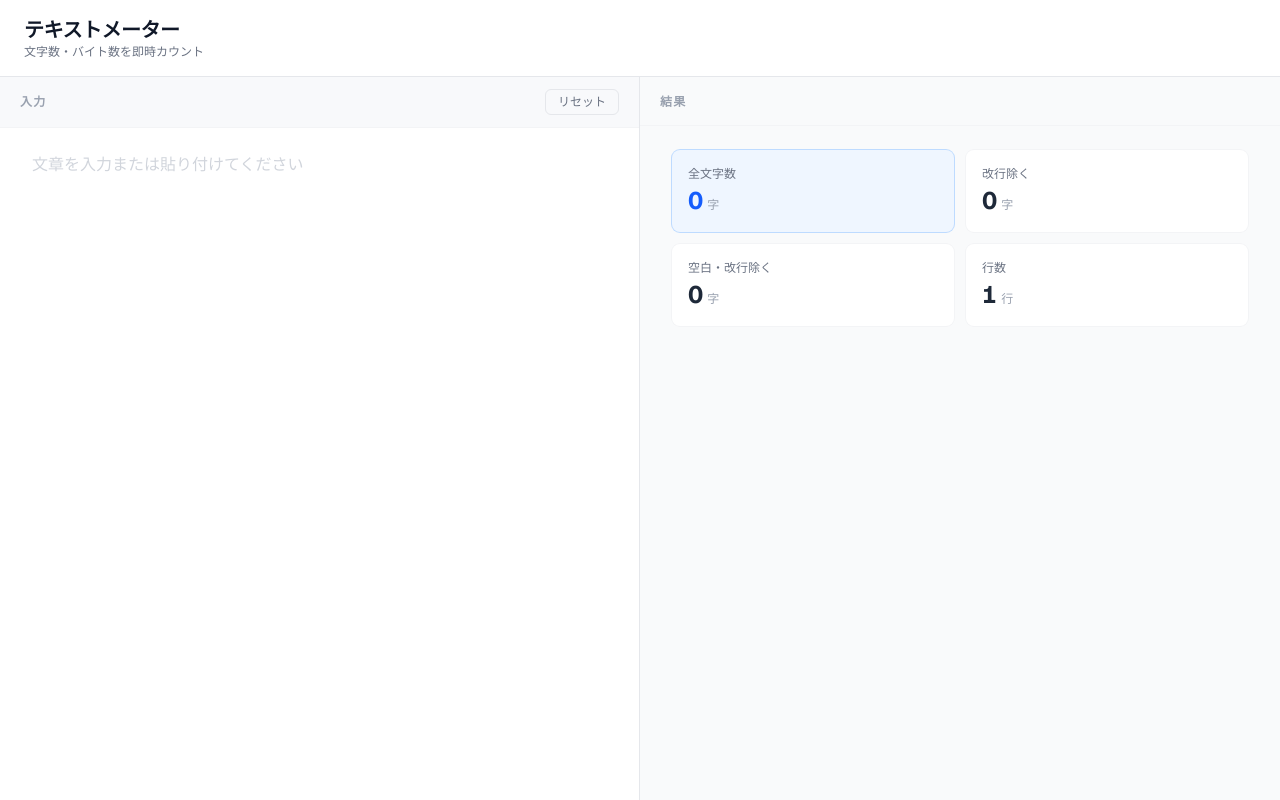
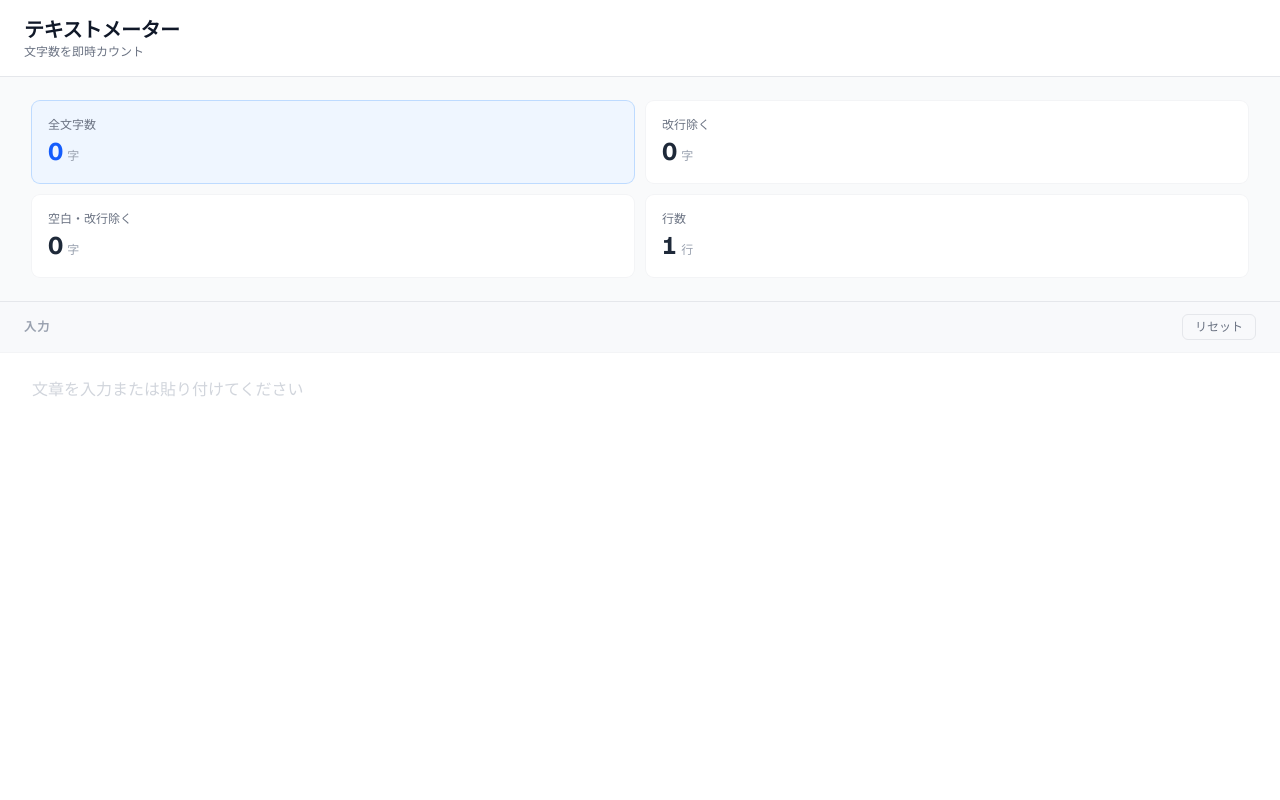
Before and after one commit to kanaix-apps/text-meter, a Next.js app: page / in a window 1280 px wide. Built offline with nearby package versions, Linux system fonts and the light colour scheme.

Commit message:
refactor: 1カラム縦並びレイアウトに変更（上:結果 / 下:入力）
Co-Authored-By: Claude Sonnet 4.6 <noreply@anthropic.com>

```diff
--- a/app/page.tsx
+++ b/app/page.tsx
@@ -18,14 +18,19 @@ export default function Home() {
           テキストメーター
         </h1>
         <p className="text-xs text-gray-500 dark:text-gray-400">
-          文字数・バイト数を即時カウント
+          文字数を即時カウント
         </p>
       </header>
 
-      <main className="flex flex-1 flex-col gap-0 lg:flex-row">
-        {/* 左カラム：入力エリア */}
-        <section className="flex flex-col border-b border-gray-200 lg:w-1/2 lg:border-b-0 lg:border-r dark:border-gray-800">
-          <div className="flex items-center justify-between border-b border-gray-100 px-5 py-3 dark:border-gray-800">
+      <main className="flex flex-1 flex-col">
+        {/* 上段：カウント結果 */}
+        <section className="border-b border-gray-200 bg-gray-50 px-8 py-6 dark:border-gray-800 dark:bg-gray-900">
+          <CountDisplay result={result} />
+        </section>
+
+        {/* 下段：テキスト入力 */}
+        <section className="flex flex-1 flex-col">
+          <div className="flex items-center justify-between border-b border-gray-100 px-6 py-3 dark:border-gray-800">
             <span className="text-xs font-semibold uppercase tracking-widest text-gray-400 dark:text-gray-500">
               入力
             </span>
@@ -41,21 +46,8 @@ export default function Home() {
             value={text}
             onChange={(e) => setText(e.target.value)}
             placeholder="文章を入力または貼り付けてください"
-            className="flex-1 resize-none bg-white px-8 py-6 text-base leading-relaxed text-gray-800 placeholder-gray-300 focus:outline-none dark:bg-gray-950 dark:text-gray-100 dark:placeholder-gray-700 lg:min-h-0"
+            className="flex-1 resize-none bg-white px-8 py-6 text-base leading-relaxed text-gray-800 placeholder-gray-300 focus:outline-none dark:bg-gray-950 dark:text-gray-100 dark:placeholder-gray-700"
           />
-        </section>
-
-        {/* 右カラム：カウント結果 */}
-        <section className="flex flex-col bg-gray-50 lg:w-1/2 dark:bg-gray-900">
-          <div className="border-b border-gray-100 px-5 py-3 dark:border-gray-800">
-            <span className="text-xs font-semibold uppercase tracking-widest text-gray-400 dark:text-gray-500">
-              結果
-            </span>
-          </div>
-
-          <div className="flex-1 overflow-y-auto px-8 py-6">
-            <CountDisplay result={result} />
-          </div>
         </section>
       </main>
     </div>
```
